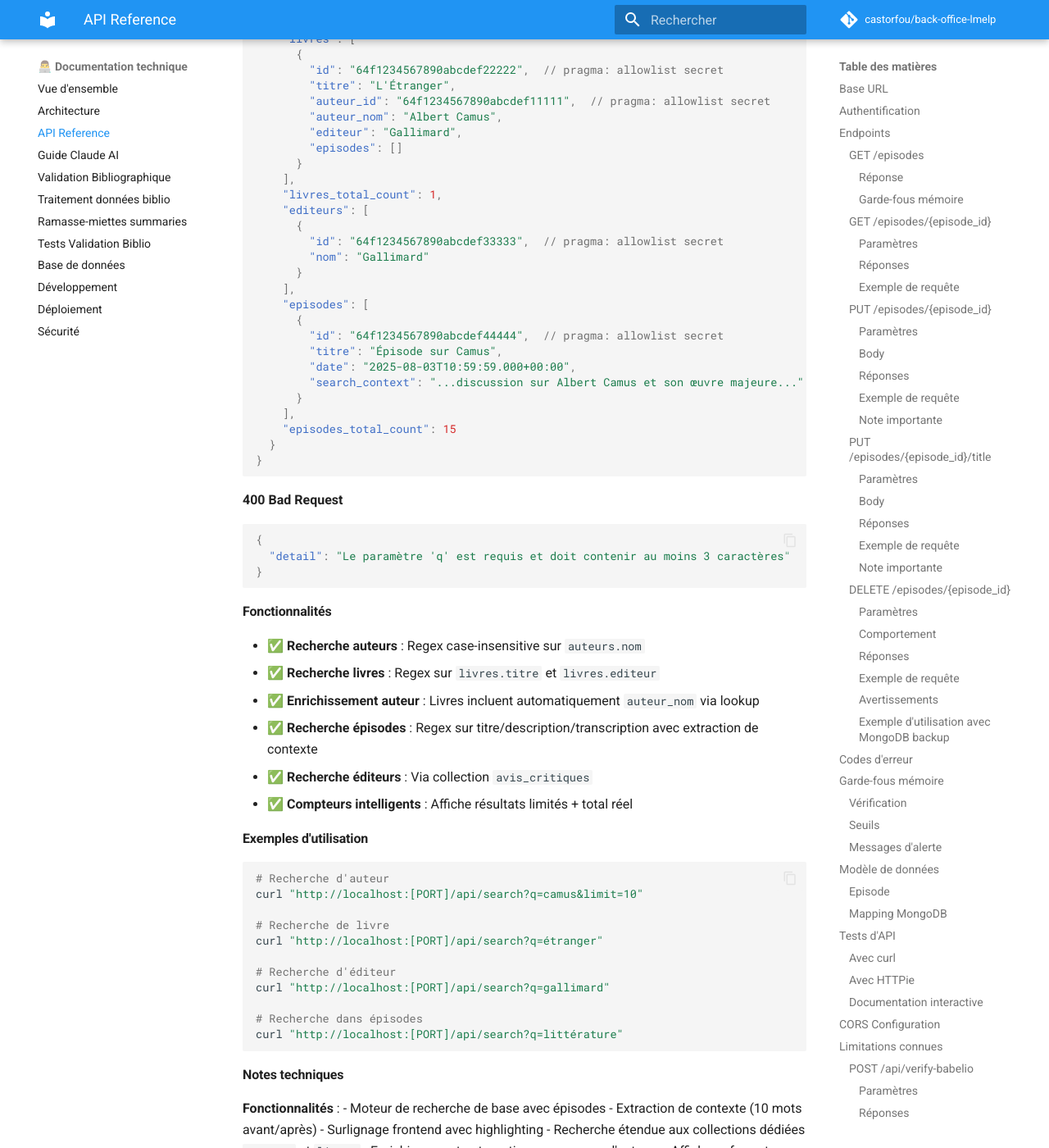
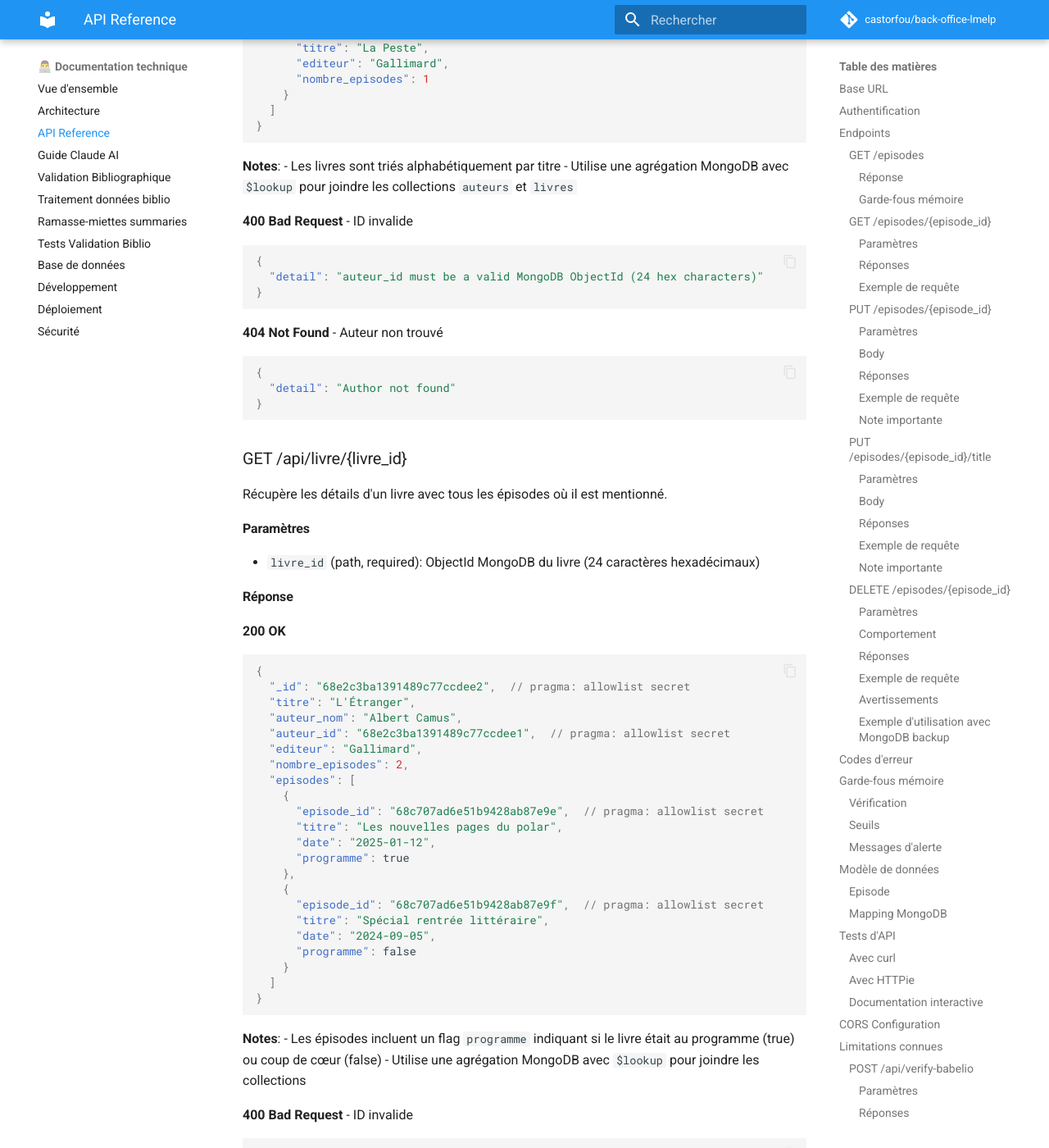
Before and after one commit to castorfou/back-office-lmelp, an MkDocs documentation site: the page built from docs/dev/api.md, in a window 1280 px wide and 1400 px high, scrolled down 17697 px. Shown: the whole window at 82% size. Built offline with MkDocs 1.6.1 and Material for MkDocs 9.7.7, drawn with Linux system fonts in a browser that asks for light colours; comment, search, counter and statistics services are not loaded; some of the changed text lies outside the part shown.

Commit message:
docs: add API documentation for detail page endpoints (Issue #96)
**New section: Detail Pages API**

Added complete API documentation for new endpoints:

**GET /api/auteur/{auteur_id}:**
- Request parameters and validation rules
- Response schema with MongoDB aggregation details
- Error codes (400, 404) with examples
- Notes on alphabetical sorting

**GET /api/livre/{livre_id}:**
- Request parameters and validation rules
- Response schema with episode relationships
- Programme/coup de cœur flag explanation
- Error codes (400, 404) with examples

**Technical details documented:**
- MongoDB ObjectId validation (24 hex characters)
- Aggregation pipeline with $lookup joins
- Collection relationships (auteurs, livres, episodes)

This completes the developer documentation for Issue #96 features.

🤖 Generated with [Claude Code](https://claude.com/claude-code)

Co-Authored-By: Claude <noreply@anthropic.com>

````diff
--- a/docs/dev/api.md
+++ b/docs/dev/api.md
@@ -827,6 +827,116 @@ class AddManualBookRequest:
 
 ---
 
+## Detail Pages API (Issue #96)
+
+Endpoints pour récupérer les informations détaillées d'un auteur ou d'un livre avec leurs relations.
+
+### GET /api/auteur/{auteur_id}
+
+Récupère les détails d'un auteur avec tous ses livres.
+
+#### Paramètres
+
+- `auteur_id` (path, required): ObjectId MongoDB de l'auteur (24 caractères hexadécimaux)
+
+#### Réponse
+
+**200 OK**
+```json
+{
+  "nom": "Albert Camus",
+  "nombre_livres": 3,
+  "livres": [
+    {
+      "_id": "68e2c3ba1391489c77ccdee2",  // pragma: allowlist secret
+      "titre": "L'Étranger",
+      "editeur": "Gallimard",
+      "nombre_episodes": 2
+    },
+    {
+      "_id": "68e2c3ba1391489c77ccdee3",  // pragma: allowlist secret
+      "titre": "La Peste",
+      "editeur": "Gallimard",
+      "nombre_episodes": 1
+    }
+  ]
+}
+```
+
+**Notes**:
+- Les livres sont triés alphabétiquement par titre
+- Utilise une agrégation MongoDB avec `$lookup` pour joindre les collections `auteurs` et `livres`
+
+**400 Bad Request** - ID invalide
+```json
+{
+  "detail": "auteur_id must be a valid MongoDB ObjectId (24 hex characters)"
+}
+```
+
+**404 Not Found** - Auteur non trouvé
+```json
+{
+  "detail": "Author not found"
+}
+```
+
+### GET /api/livre/{livre_id}
+
+Récupère les détails d'un livre avec tous les épisodes où il est mentionné.
+
+#### Paramètres
+
+- `livre_id` (path, required): ObjectId MongoDB du livre (24 caractères hexadécimaux)
+
+#### Réponse
+
+**200 OK**
+```json
+{
+  "_id": "68e2c3ba1391489c77ccdee2",  // pragma: allowlist secret
+  "titre": "L'Étranger",
+  "auteur_nom": "Albert Camus",
+  "auteur_id": "68e2c3ba1391489c77ccdee1",  // pragma: allowlist secret
+  "editeur": "Gallimard",
+  "nombre_episodes": 2,
+  "episodes": [
+    {
+      "episode_id": "68c707ad6e51b9428ab87e9e",  // pragma: allowlist secret
+      "titre": "Les nouvelles pages du polar",
+      "date": "2025-01-12",
+      "programme": true
+    },
+    {
+      "episode_id": "68c707ad6e51b9428ab87e9f",  // pragma: allowlist secret
+      "titre": "Spécial rentrée littéraire",
+      "date": "2024-09-05",
+      "programme": false
+    }
+  ]
+}
+```
+
+**Notes**:
+- Les épisodes incluent un flag `programme` indiquant si le livre était au programme (true) ou coup de cœur (false)
+- Utilise une agrégation MongoDB avec `$lookup` pour joindre les collections
+
+**400 Bad Request** - ID invalide
+```json
+{
+  "detail": "livre_id must be a valid MongoDB ObjectId (24 hex characters)"
+}
+```
+
+**404 Not Found** - Livre non trouvé
+```json
+{
+  "detail": "Book not found"
+}
+```
+
+---
+
 ## Search API
 
 Moteur de recherche textuelle multi-collections avec support de pagination et filtres avancés.
````
